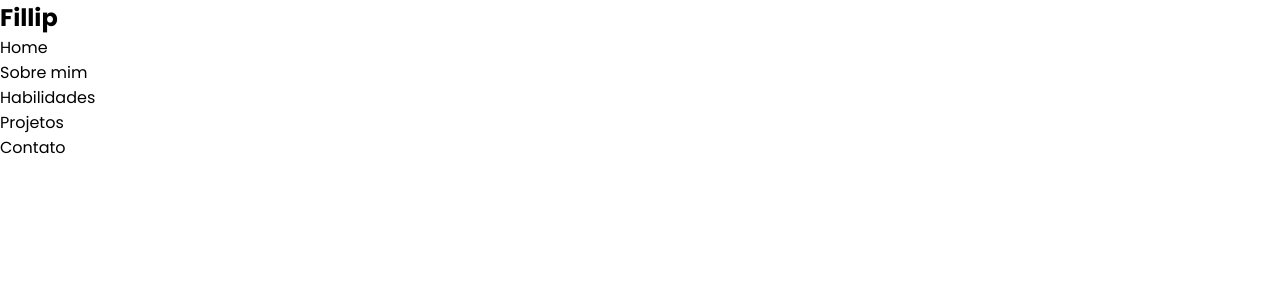
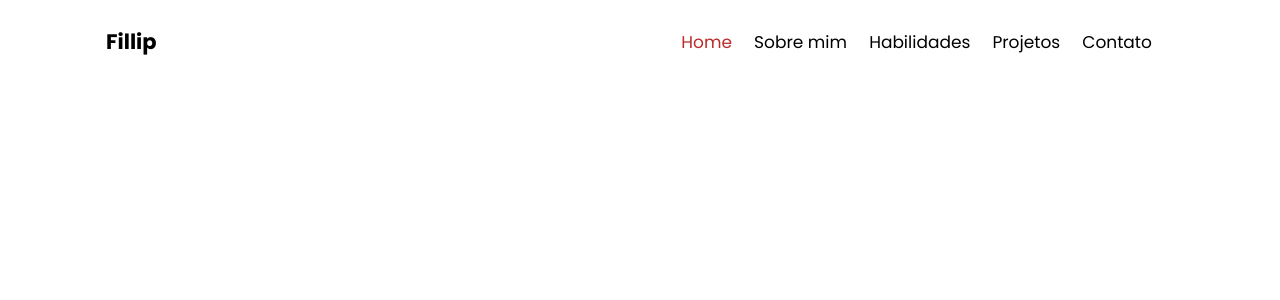
Before and after one commit to DevFillip/Portfolio-pessoal, a React (Create React App) app: page / in a window 1280 px wide. Shown: the top 300 px of the page. Built offline with nearby package versions, Linux system fonts and the light colour scheme; the HTML template or start-up script is replaced by a standard one.

Commit message:
navbar finalizada

```diff
--- a/package.json
+++ b/package.json
@@ -8,6 +8,7 @@
     "@testing-library/user-event": "^13.5.0",
     "react": "^18.2.0",
     "react-dom": "^18.2.0",
+    "react-icons": "^4.4.0",
     "react-scripts": "5.0.1",
     "web-vitals": "^2.1.4"
   },
--- a/src/index.css
+++ b/src/index.css
@@ -5,4 +5,5 @@
   padding: 0;
   box-sizing: border-box;
   font-family: 'Poppins', sans-serif;
+  overflow-x: hidden;
 }
--- a/src/layout/navbar/navbar.js
+++ b/src/layout/navbar/navbar.js
@@ -1,17 +1,33 @@
-
+import './styles.css'
+import {AiOutlineMenu} from 'react-icons/ai'
+import {GrClose} from 'react-icons/gr'
+import {useState} from 'react'
 
 function Navbar(){
+
+    const [navAtiva, setNavAtiva] = useState(`ul`)
+    const [esconderMenu, setEsconderMenu] = useState(false)
+
+    const navToggle = () =>{
+    navAtiva === `ul` ? setNavAtiva(`ul ativa`) : setNavAtiva(`ul`)
+
+    setEsconderMenu(!esconderMenu)
+ }
+
     return (
-        <nav>
-            <h1>Fillip</h1>
-            <ul>
-                <li>Home</li>
-                <li>Sobre mim</li>
-                <li>Habilidades</li>
-                <li>Projetos</li>
-                <li>Contato</li>
+        <nav className='navbar-container'>
+            <p>Fillip</p>
+            <ul className={navAtiva}>
+                <li className="item">Home</li>
+                <li className="item">Sobre mim</li>
+                <li className="item">Habilidades</li>
+                <li className="item">Projetos</li>
+                <li className="item">Contato</li>
+            </ul>
 
-            </ul>
+            <div className='toggle'>
+                {!esconderMenu ? <AiOutlineMenu className='menu' onClick={navToggle}/> : <GrClose className='fechar' onClick={navToggle}/>}
+            </div>
         </nav>
     )
 }
--- /dev/null
+++ b/src/layout/navbar/styles.css
@@ -0,0 +1,95 @@
+
+.navbar-container{
+    background-color: transparent;
+    padding: 1em;
+    display: flex;
+    align-items: center;
+    justify-content: space-between;
+    max-width: 1100px;
+    margin: 0 auto;
+    margin-top: 10px;
+}
+
+p{
+    font-size: 21px;
+    font-weight: 600;
+}
+
+.ul{
+    display: flex;
+    list-style: none;
+    align-items: center;
+}
+
+.item:nth-of-type(1){
+    color: #ba2c2b;
+}
+
+.item{
+    margin-right: 1.3em;
+    font-size: 17px;
+    cursor: pointer;
+    font-weight: 500;
+    transition: 0.3s;
+}
+
+.item:hover{
+    color: #ba2c2b;
+}
+
+.toggle{
+    display: none;
+    font-size: 22px;
+    transition: 0.3s;
+}
+
+.menu{
+    transition: 0.5s;
+}
+
+.menu:hover{
+    transform: rotate(90deg);
+}
+
+.fechar{
+    transition: 0.4s;
+    transform: scale(1);
+}
+
+.fechar:hover{
+    transform: scale(1.2);
+
+}
+
+@media screen and (max-width: 768px){
+    .toggle {
+        display: block;
+        transition: 0.3s;
+    }
+
+    .ul{
+        position: absolute;
+        width: 97.6%;
+        top: 69px;
+        left: 700px;
+        flex-direction: column;
+        background-color: #fff;
+        transform: translateX(100%);
+        opacity: 0;
+        transition: 0.4s;
+    }
+
+    .item{
+        margin-top: 15px;
+        width: 109.3%;
+        border-bottom: 1px solid #ccc;
+        text-align: center;
+        padding-bottom: 2.5px;
+    }
+}
+
+.ativa{
+    opacity: 100%;
+    transform:translateX(0);
+    left: 0;
+}
```
Also changed, not shown: 1 other file (tests, documents, lock files or other folders).
